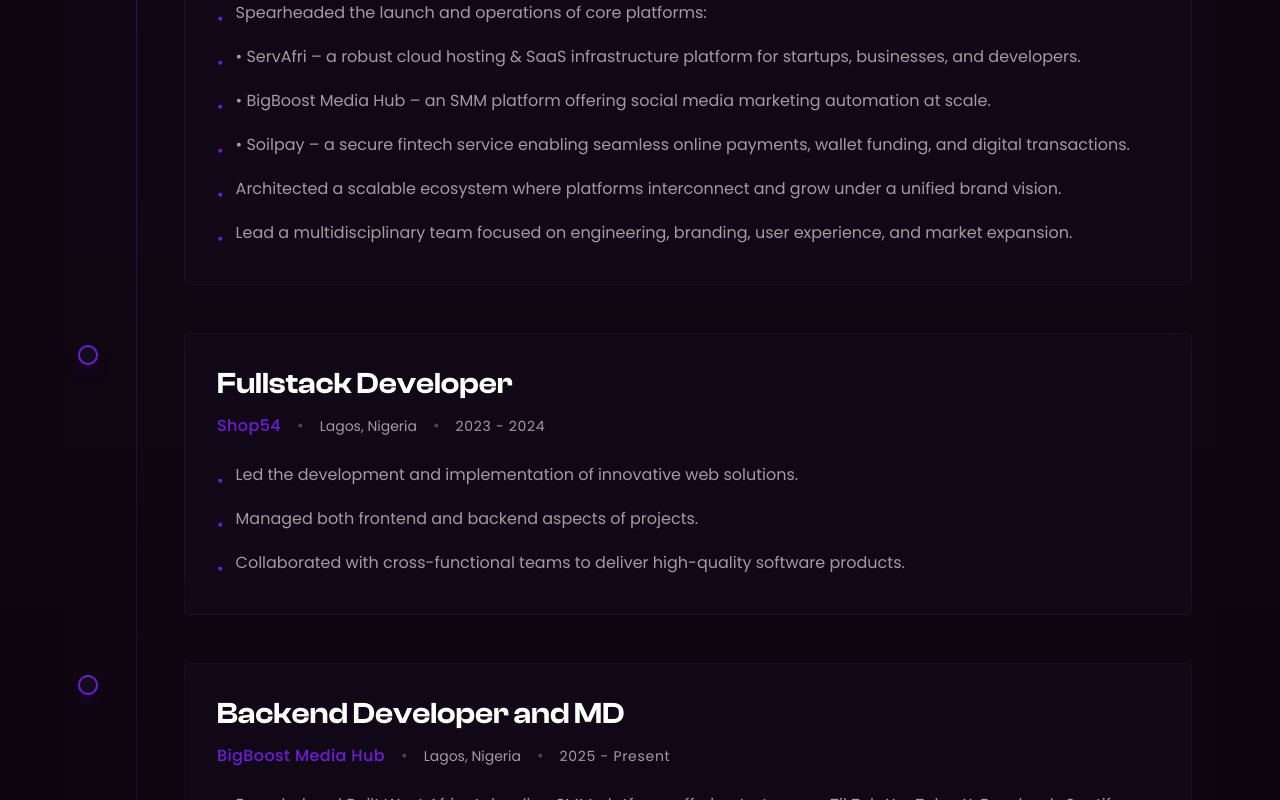
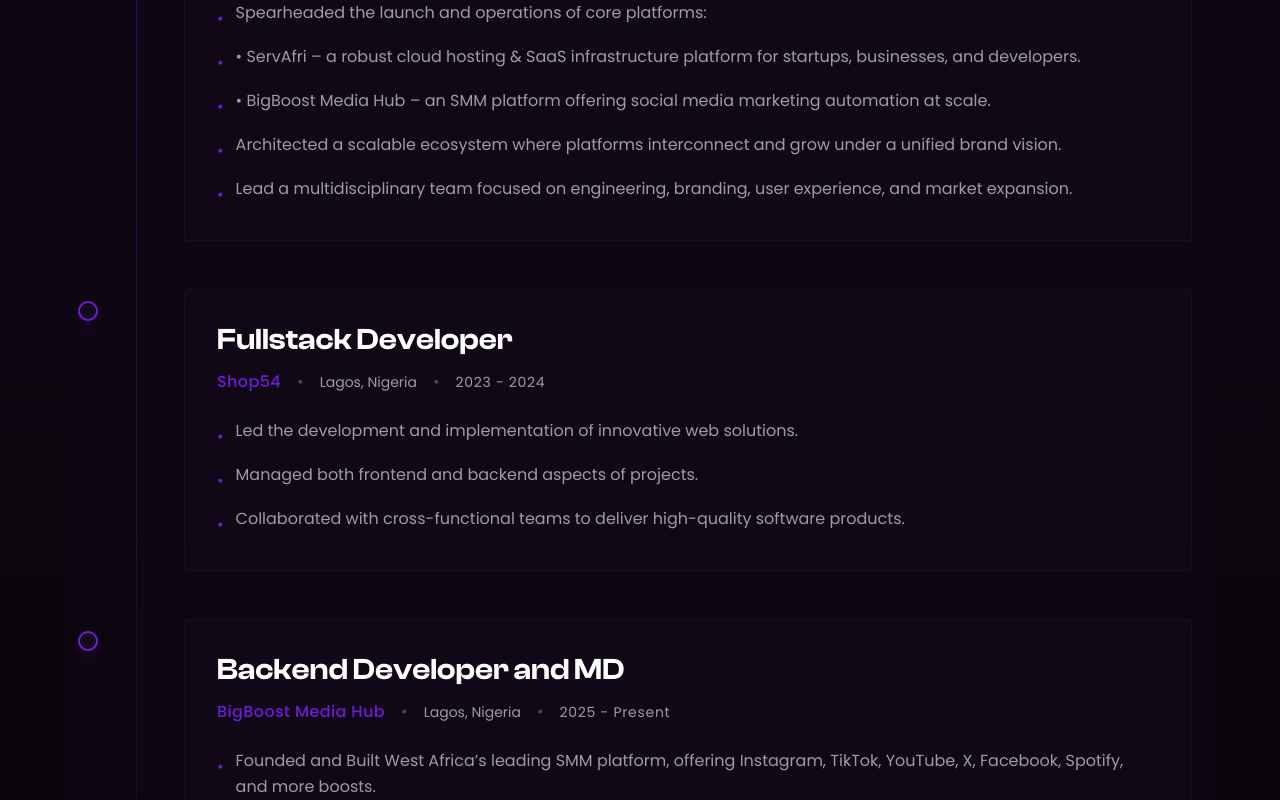
Before and after one commit to vobzzartt/myportfolio, a Next.js app: page / in a window 1280 px wide. Shown: the part 3680-4480 px from the top of the page. Built offline with nearby package versions, Linux system fonts and the light colour scheme.

Commit message:
Update experience.tsx

```diff
--- a/src/components/experience.tsx
+++ b/src/components/experience.tsx
@@ -38,7 +38,6 @@
                   "Spearheaded the launch and operations of core platforms:",
                   "• ServAfri – a robust cloud hosting & SaaS infrastructure platform for startups, businesses, and developers.",
                   "• BigBoost Media Hub – an SMM platform offering social media marketing automation at scale.",
-                  "• Soilpay – a secure fintech service enabling seamless online payments, wallet funding, and digital transactions.",
                   "Architected a scalable ecosystem where platforms interconnect and grow under a unified brand vision.",
                   "Lead a multidisciplinary team focused on engineering, branding, user experience, and market expansion."
                 ]
```
